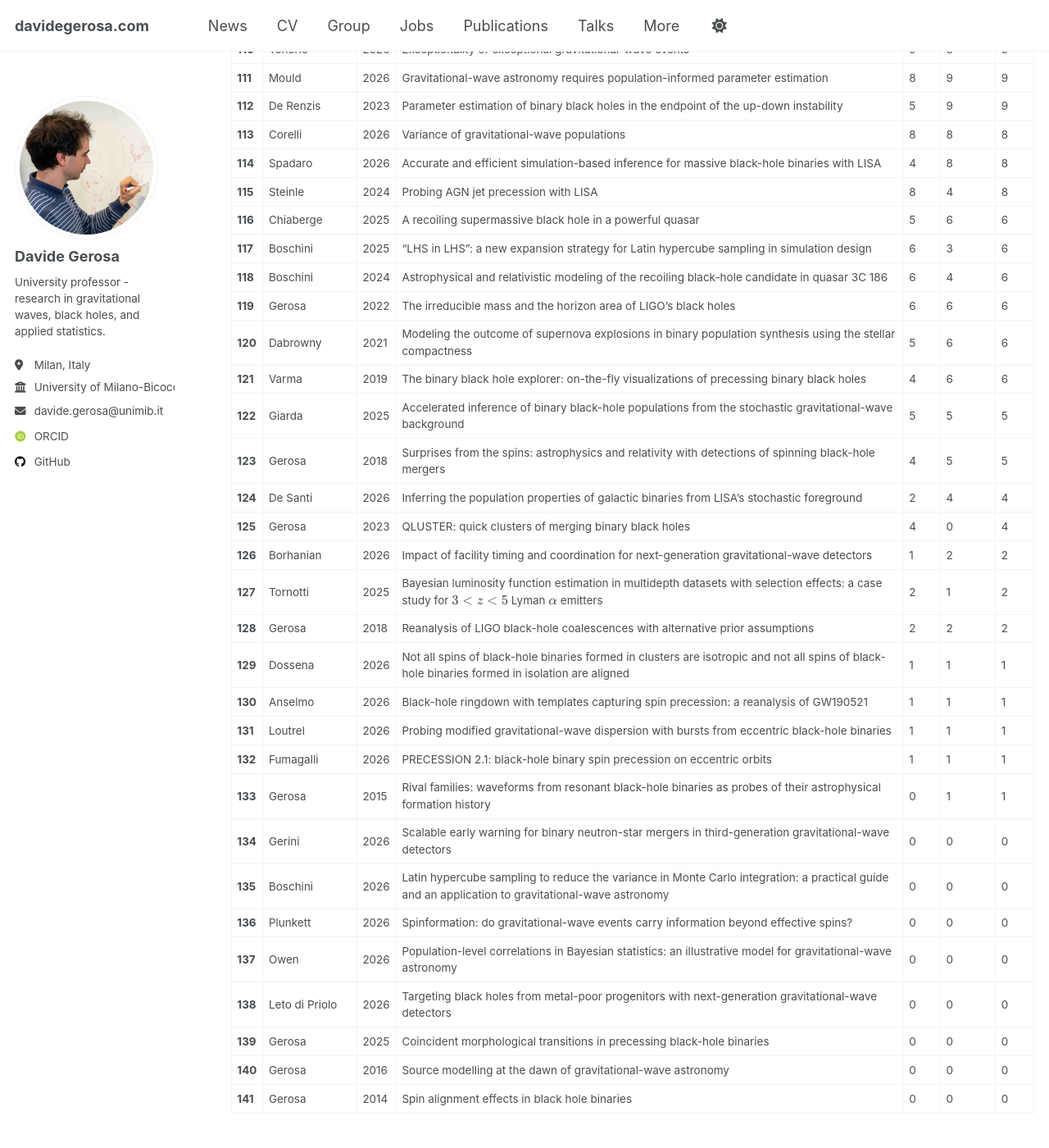
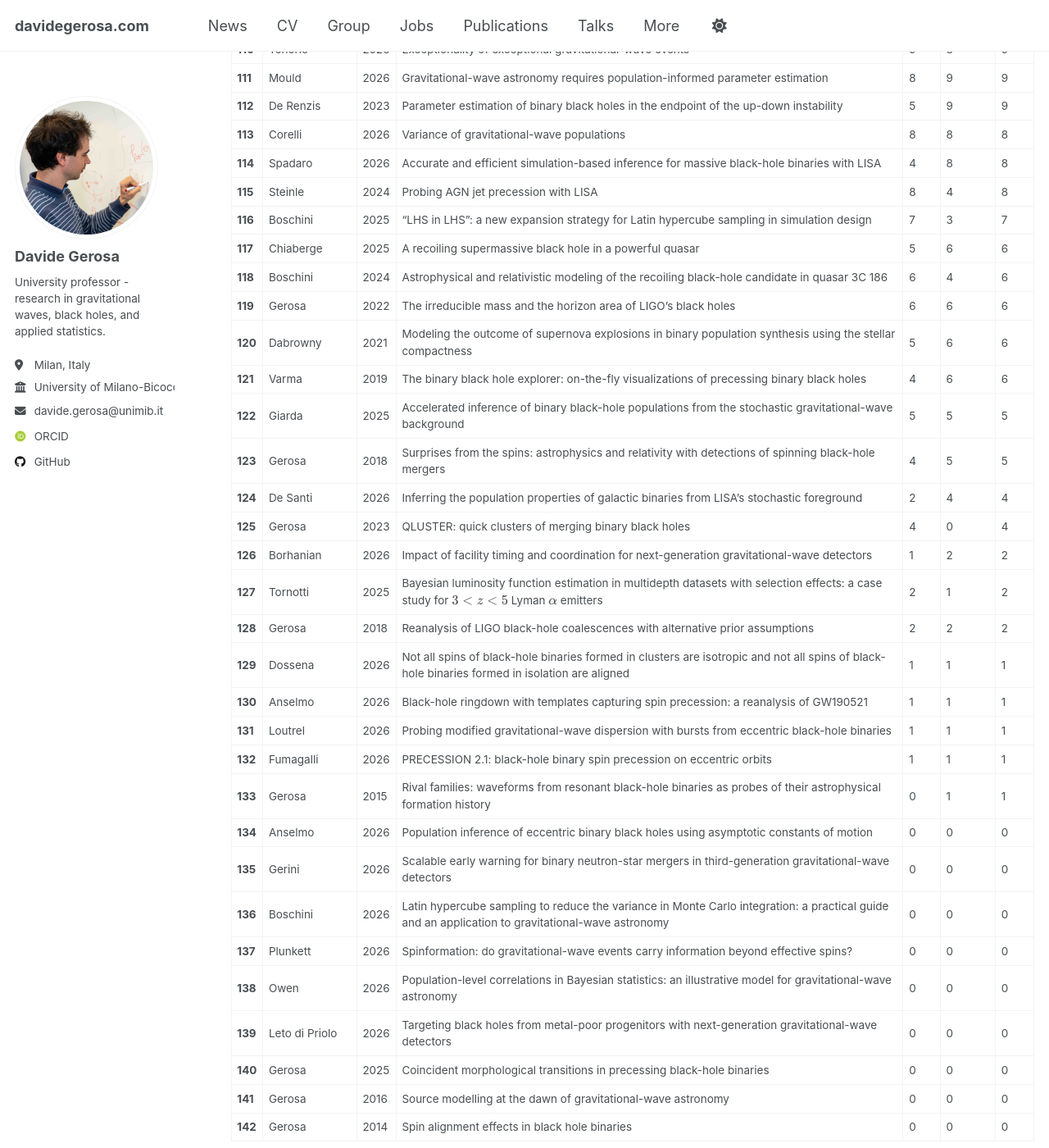
Before and after one commit to dgerosa/website, a Jekyll site: the page built from _pages/citations.md, in a window 1280 px wide and 1400 px high, scrolled down 4943 px. Shown: the whole window at 82% size. Built offline with Jekyll 4.4.1, drawn with Linux system fonts in a browser that asks for light colours; some web fonts are replaced; some of the changed text lies outside the part shown.

Commit message:
Website update from workflow

```diff
--- a/_pages/_citations.md
+++ b/_pages/_citations.md
@@ -124,8 +124,8 @@
 | **113** | Corelli | 2026 | Variance of gravitational-wave populations | 8 | 8 | 8 |
 | **114** | Spadaro | 2026 | Accurate and efficient simulation-based inference for massive black-hole binaries with LISA | 4 | 8 | 8 |
 | **115** | Steinle | 2024 | Probing AGN jet precession with LISA | 8 | 4 | 8 |
-| **116** | Chiaberge | 2025 | A recoiling supermassive black hole in a powerful quasar | 5 | 6 | 6 |
-| **117** | Boschini | 2025 | “LHS in LHS”: a new expansion strategy for Latin hypercube sampling in simulation design | 6 | 3 | 6 |
+| **116** | Boschini | 2025 | “LHS in LHS”: a new expansion strategy for Latin hypercube sampling in simulation design | 7 | 3 | 7 |
+| **117** | Chiaberge | 2025 | A recoiling supermassive black hole in a powerful quasar | 5 | 6 | 6 |
 | **118** | Boschini | 2024 | Astrophysical and relativistic modeling of the recoiling black-hole candidate in quasar 3C 186 | 6 | 4 | 6 |
 | **119** | Gerosa | 2022 | The irreducible mass and the horizon area of LIGO's black holes | 6 | 6 | 6 |
 | **120** | Dabrowny | 2021 | Modeling the outcome of supernova explosions in binary population synthesis using the stellar compactness | 5 | 6 | 6 |
@@ -142,20 +142,21 @@
 | **131** | Loutrel | 2026 | Probing modified gravitational-wave dispersion with bursts from eccentric black-hole binaries | 1 | 1 | 1 |
 | **132** | Fumagalli | 2026 | PRECESSION 2.1: black-hole binary spin precession on eccentric orbits | 1 | 1 | 1 |
 | **133** | Gerosa | 2015 | Rival families: waveforms from resonant black-hole binaries as probes of their astrophysical formation history | 0 | 1 | 1 |
-| **134** | Gerini | 2026 | Scalable early warning for binary neutron-star mergers in third-generation gravitational-wave detectors | 0 | 0 | 0 |
-| **135** | Boschini | 2026 | Latin hypercube sampling to reduce the variance in Monte Carlo integration: a practical guide and an application to gravitational-wave astronomy | 0 | 0 | 0 |
-| **136** | Plunkett | 2026 | Spinformation: do gravitational-wave events carry information beyond effective spins? | 0 | 0 | 0 |
-| **137** | Owen | 2026 | Population-level correlations in Bayesian statistics: an illustrative model for gravitational-wave astronomy | 0 | 0 | 0 |
-| **138** | Leto di Priolo | 2026 | Targeting black holes from metal-poor progenitors with next-generation gravitational-wave detectors | 0 | 0 | 0 |
-| **139** | Gerosa | 2025 | Coincident morphological transitions in precessing black-hole binaries | 0 | 0 | 0 |
-| **140** | Gerosa | 2016 | Source modelling at the dawn of gravitational-wave astronomy | 0 | 0 | 0 |
-| **141** | Gerosa | 2014 | Spin alignment effects in black hole binaries | 0 | 0 | 0 |
+| **134** | Anselmo | 2026 | Population inference of eccentric binary black holes using asymptotic constants of motion | 0 | 0 | 0 |
+| **135** | Gerini | 2026 | Scalable early warning for binary neutron-star mergers in third-generation gravitational-wave detectors | 0 | 0 | 0 |
+| **136** | Boschini | 2026 | Latin hypercube sampling to reduce the variance in Monte Carlo integration: a practical guide and an application to gravitational-wave astronomy | 0 | 0 | 0 |
+| **137** | Plunkett | 2026 | Spinformation: do gravitational-wave events carry information beyond effective spins? | 0 | 0 | 0 |
+| **138** | Owen | 2026 | Population-level correlations in Bayesian statistics: an illustrative model for gravitational-wave astronomy | 0 | 0 | 0 |
+| **139** | Leto di Priolo | 2026 | Targeting black holes from metal-poor progenitors with next-generation gravitational-wave detectors | 0 | 0 | 0 |
+| **140** | Gerosa | 2025 | Coincident morphological transitions in precessing black-hole binaries | 0 | 0 | 0 |
+| **141** | Gerosa | 2016 | Source modelling at the dawn of gravitational-wave astronomy | 0 | 0 | 0 |
+| **142** | Gerosa | 2014 | Spin alignment effects in black hole binaries | 0 | 0 | 0 |
 
 ## Papers per year
 
 | Year | Paper count |
 |------|--------------|
-| 2026 | 20 |
+| 2026 | 21 |
 | 2025 | 19 |
 | 2024 | 10 |
 | 2023 | 11 |
```
Also changed, not shown: other parts of _pages/_citations.md (+10 -10 lines), _pages/_group.md (+2 -3 lines), _pages/_publications.md (+7 -2 lines), _pages/_talks.md (+1 -1 lines).
